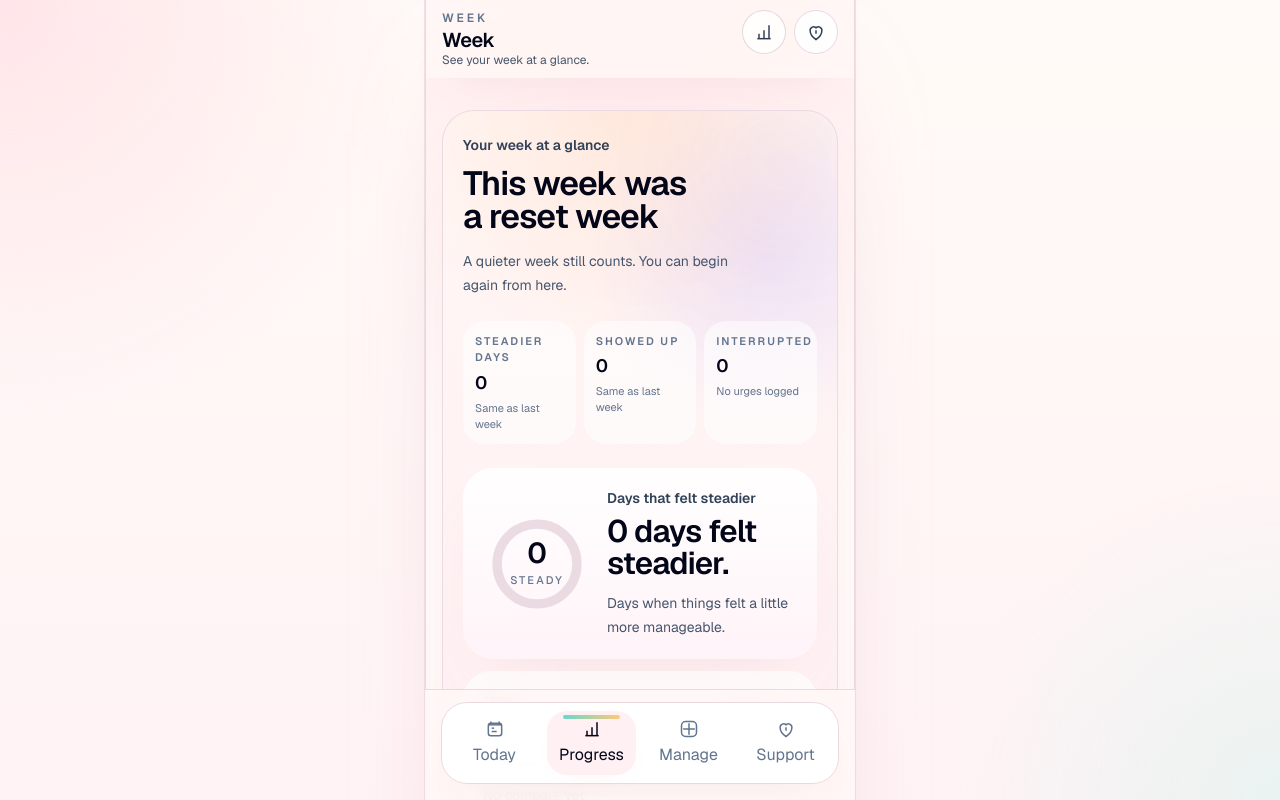
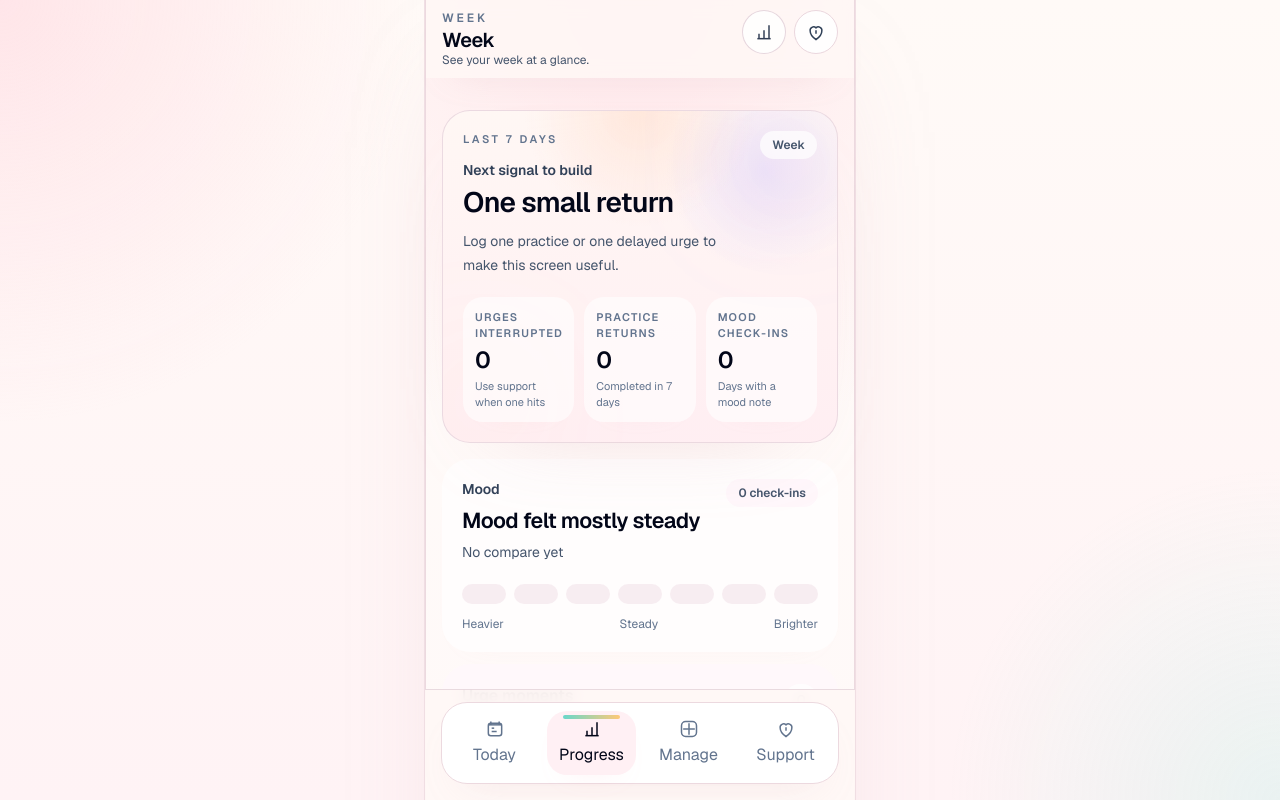
Before and after one commit to Sandwich1998/steady, a Next.js app: page / in a window 1280 px wide. Both pictures are taken after a click on the button 764 px from the left and 34 px from the top of the page. Shown: the top 800 px of the page. Built offline with nearby package versions, Linux system fonts and the light colour scheme; no server answers; the database is empty.

Commit message:
Clarify weekly progress snapshot

```diff
--- a/scripts/smoke-test.mjs
+++ b/scripts/smoke-test.mjs
@@ -11,7 +11,7 @@ try {
   await page.goto(baseUrl, { waitUntil: "networkidle" });
 
   await page.locator("#bottom-nav-progress").click();
-  await page.getByText("Your week at a glance", { exact: true }).waitFor({ state: "visible" });
+  await page.getByText("Last 7 days", { exact: true }).waitFor({ state: "visible" });
 
   await page.getByRole("button", { name: /manage/i }).click();
   await page.getByText(/set up what you want to return to/i).waitFor({ state: "visible" });
--- a/src/components/dashboard/progress-experience.tsx
+++ b/src/components/dashboard/progress-experience.tsx
@@ -41,52 +41,6 @@ function getMoodLabel(mood: number | null) {
   return mood ? moodTone[mood] : "Unmarked";
 }
 
-function isSteadierDay(day: {
-  mood: number | null;
-  completed: boolean;
-  urgesCount: number;
-  resistedCount: number;
-  actedCount: number;
-}) {
-  if (day.urgesCount > 0) {
-    return day.resistedCount > day.actedCount;
-  }
-
-  if (day.mood !== null) {
-    return day.mood >= 3 && day.completed;
-  }
-
-  return day.completed;
-}
-
-function getWeekHeadline(brightDays: number, calmDays: number, moodAverage: number | null) {
-  if (brightDays >= 5 && calmDays >= 4) return "You gave this week something solid";
-  if (brightDays >= 4) return "You kept coming back this week";
-  if (moodAverage !== null && moodAverage >= 4) return "This week felt a little lighter";
-  if (brightDays >= 2) return "You kept showing up this week";
-  return "This week was a reset week";
-}
-
-function getWeekSupportCopy(
-  brightDays: number,
-  calmDays: number,
-  totalCompletions: number,
-  moodAverage: number | null,
-) {
-  if (brightDays > 0 || calmDays > 0 || totalCompletions > 0 || moodAverage !== null) {
-    return "You kept coming back, and most days had something to build on.";
-  }
-
-  return "A quieter week still counts. You can begin again from here.";
-}
-
-function getDeltaLabel(current: number, previous: number) {
-  const delta = current - previous;
-  if (delta === 0) return "Same as last week";
-  if (delta > 0) return `${delta} more than last week`;
-  return `${Math.abs(delta)} less than last week`;
-}
-
 function getMoodShiftLabel(current: number | null, previous: number | null) {
   if (current === null || previous === null) return "No compare yet";
   if (current === previous) return "About the same as last week";
@@ -101,14 +55,44 @@ function getMoodColorClass(mood: number | null) {
   return "bg-[#69d7ca]";
 }
 
+function getPrimarySignal(totalResisted: number, totalUrges: number, totalCompletions: number) {
+  if (totalUrges > 0 && totalResisted > 0) {
+    return {
+      eyebrow: "Strongest signal",
+      line: `${totalResisted} urge interruption${totalResisted === 1 ? "" : "s"}`,
+      note: `${totalUrges} urge moment${totalUrges === 1 ? "" : "s"} logged in the last 7 days.`,
+    };
+  }
+
+  if (totalUrges > 0) {
+    return {
+      eyebrow: "Next signal to build",
+      line: "Delay the next urge",
+      note: `${totalUrges} urge moment${totalUrges === 1 ? "" : "s"} logged. One 10-minute delay counts.`,
+    };
+  }
+
+  if (totalCompletions > 0) {
+    return {
+      eyebrow: "Strongest signal",
+      line: `${totalCompletions} practice return${totalCompletions === 1 ? "" : "s"}`,
+      note: "Completions in the last 7 days. Small returns are the point.",
+    };
+  }
+
+  return {
+    eyebrow: "Next signal to build",
+    line: "One small return",
+    note: "Log one practice or one delayed urge to make this screen useful.",
+  };
+}
+
 export function ProgressExperience({
   stats,
   weeklyHistory,
   previousWeekSummary,
   habits,
 }: ProgressExperienceProps) {
-  const brightDays = weeklyHistory.filter((day) => day.completed).length;
-  const calmDays = weeklyHistory.filter(isSteadierDay).length;
   const totalCompletions = weeklyHistory.reduce((sum, day) => sum + day.completionsCount, 0);
   const totalRestDays = weeklyHistory.reduce((sum, day) => sum + day.restCount, 0);
   const totalResisted = weeklyHistory.reduce((sum, day) => sum + day.resistedCount, 0);
@@ -125,8 +109,7 @@ export function ProgressExperience({
   const moodShiftLabel = getMoodShiftLabel(moodAverage, previousWeekSummary.moodAverage);
   const maxCompletions = Math.max(...weeklyHistory.map((day) => day.completionsCount), 1);
   const bestDay = [...weeklyHistory].sort((a, b) => b.completionsCount - a.completionsCount)[0] ?? null;
-  const headline = getWeekHeadline(brightDays, calmDays, moodAverage);
-  const supportCopy = getWeekSupportCopy(brightDays, calmDays, totalCompletions, moodAverage);
+  const primarySignal = getPrimarySignal(totalResisted, totalUrges, totalCompletions);
   const practiceMixLabel =
     stats.totalHabits > 0
       ? stats.buildHabits > stats.breakHabits
@@ -135,9 +118,6 @@ export function ProgressExperience({
           ? `The harder patterns need a little more support right now.`
           : `Your repeat and loosen practices both mattered this week.`
       : "No practices set yet.";
-  const calmRingRadius = 34;
-  const calmRingCircumference = 2 * Math.PI * calmRingRadius;
-  const calmRingOffset = calmRingCircumference - (calmDays / 7) * calmRingCircumference;
   const bestDayCopy =
     bestDay && bestDay.completionsCount > 0
       ? `${bestDay.label} felt strongest. You showed up ${bestDay.completionsCount} time${bestDay.completionsCount === 1 ? "" : "s"}.`
@@ -151,111 +131,72 @@ export function ProgressExperience({
         ? `${totalResisted} interruptions and ${totalActed} slip${totalActed === 1 ? "" : "s"}. Keep practicing the quick return.`
         : `${totalResisted} urge interruption${totalResisted === 1 ? "" : "s"} logged. You are building delay.`
       : "No urge moments logged yet. Use the button when the pull shows up.";
-  const comparisonItems = [
+  const heroStats = [
     {
-      label: "Steadier days",
-      value: calmDays,
-      sublabel: getDeltaLabel(calmDays, previousWeekSummary.calmDays),
+      label: "Urges interrupted",
+      value: totalUrges > 0 ? `${totalResisted}/${totalUrges}` : "0",
+      sublabel: totalUrges > 0 ? "Handled before acting" : "Use support when one hits",
     },
     {
-      label: "Showed up",
+      label: "Practice returns",
       value: totalCompletions,
-      sublabel: getDeltaLabel(totalCompletions, previousWeekSummary.completions),
+      sublabel: "Completed in 7 days",
     },
     {
-      label: "Interrupted",
-      value: totalResisted,
-      sublabel: totalUrges > 0 ? `${totalResisted} of ${totalUrges} urges` : "No urges logged",
+      label: "Mood check-ins",
+      value: averageMoodSource.length,
+      sublabel: "Days with a mood note",
     },
   ];
 
   return (
     <div className="grid gap-4">
-      <section className="app-hero relative overflow-hidden rounded-[32px] px-5 py-6">
-        <div className="pointer-events-none absolute right-0 top-0 h-28 w-28 rounded-full bg-[rgba(184,166,255,0.13)] blur-3xl" />
-        <div className="pointer-events-none absolute left-0 bottom-0 h-24 w-24 rounded-full bg-[rgba(255,201,120,0.14)] blur-3xl" />
+      <section className="app-hero relative overflow-hidden rounded-[28px] px-5 py-5">
+        <div className="pointer-events-none absolute right-0 top-0 h-24 w-24 rounded-full bg-[rgba(184,166,255,0.1)] blur-3xl" />
+        <div className="pointer-events-none absolute left-0 bottom-0 h-20 w-20 rounded-full bg-[rgba(255,201,120,0.12)] blur-3xl" />
 
         <div className="relative">
-          <div className="text-sm font-semibold text-slate-700">Your week at a glance</div>
-          <h2 className="mt-3 max-w-[15rem] text-[2.1rem] font-semibold leading-[0.98] tracking-tight text-slate-950">
-            {headline}
+          <div className="flex items-start justify-between gap-4">
+            <div className="min-w-0">
+              <div className="text-[11px] font-semibold uppercase tracking-[0.24em] text-slate-500">
+                Last 7 days
+              </div>
+              <div className="mt-3 text-sm font-semibold text-slate-700">{primarySignal.eyebrow}</div>
+              <h2 className="mt-2 text-[1.75rem] font-semibold leading-[1.05] tracking-tight text-slate-950">
+                {primarySignal.line}
               </h2>
-          <p className="mt-4 max-w-[18rem] text-sm leading-6 text-slate-600">{supportCopy}</p>
+              <p className="mt-3 max-w-[19rem] text-sm leading-6 text-slate-600">{primarySignal.note}</p>
+            </div>
+            <div className="shrink-0 rounded-full bg-white/72 px-3 py-1.5 text-xs font-semibold text-slate-600">
+              Week
+            </div>
+          </div>
 
-          <div className="mt-6 grid grid-cols-3 gap-2">
-            {comparisonItems.map((item) => (
+          <div className="mt-5 grid grid-cols-3 gap-2.5">
+            {heroStats.map((item) => (
               <div
                 key={item.label}
-                className="rounded-[22px] bg-white/56 px-3 py-3 shadow-[0_12px_28px_-28px_rgba(214,173,183,0.22)]"
+                className="rounded-[20px] bg-white/62 px-3 py-3 shadow-[0_12px_28px_-28px_rgba(214,173,183,0.22)]"
               >
-                <div className="text-[11px] font-semibold uppercase tracking-[0.18em] text-slate-500">
+                <div className="min-h-8 text-[11px] font-semibold uppercase leading-4 tracking-[0.11em] text-slate-500">
                   {item.label}
                 </div>
-                <div className="mt-2 text-lg font-semibold leading-none text-slate-950">
+                <div className="mt-2 text-[1.45rem] font-semibold leading-none text-slate-950">
                   {item.value}
                 </div>
-                <div className="mt-2 text-[11px] leading-4 text-slate-500">{item.sublabel}</div>
+                <div className="mt-1.5 text-[11px] leading-4 text-slate-500">{item.sublabel}</div>
               </div>
             ))}
           </div>
+        </div>
+      </section>
 
-          <article className="mt-6 rounded-[30px] bg-[linear-gradient(180deg,rgba(255,255,255,0.97)_0%,rgba(255,244,249,0.92)_100%)] px-5 py-5 shadow-[0_28px_60px_-36px_rgba(214,173,183,0.34)]">
-            <div className="grid grid-cols-[auto_minmax(0,1fr)] items-center gap-4">
-              <div className="relative h-[6.75rem] w-[6.75rem] shrink-0">
-                <svg viewBox="0 0 92 92" className="-rotate-90">
-                  <circle
-                    cx="46"
-                    cy="46"
-                    r={calmRingRadius}
-                    stroke="rgba(233,217,224,0.92)"
-                    strokeWidth="8"
-                    fill="none"
-                  />
-                  <circle
-                    cx="46"
-                    cy="46"
-                    r={calmRingRadius}
-                    stroke="url(#steadyWeekRing)"
-                    strokeWidth="8"
-                    strokeLinecap="round"
-                    fill="none"
-                    strokeDasharray={calmRingCircumference}
-                    strokeDashoffset={calmRingOffset}
-                  />
-                  <defs>
-                    <linearGradient id="steadyWeekRing" x1="0%" y1="0%" x2="100%" y2="100%">
-                      <stop offset="0%" stopColor="#69d7ca" />
-                      <stop offset="100%" stopColor="#ffc978" />
-                    </linearGradient>
-                  </defs>
-                </svg>
-                <div className="pointer-events-none absolute inset-0 flex flex-col items-center justify-center">
-                  <div className="text-[1.8rem] font-semibold leading-none text-slate-950">
-                    {calmDays}
-                  </div>
-                  <div className="mt-1 text-[11px] font-medium uppercase tracking-[0.2em] text-slate-500">
-                    steady
-                  </div>
-                </div>
-              </div>
-
-              <div className="min-w-0">
-                <div className="text-sm font-semibold text-slate-700">Days that felt steadier</div>
-                <div className="mt-2 text-[1.95rem] font-semibold leading-[1.02] tracking-tight text-slate-950">
-                  {calmDays} day{calmDays === 1 ? "" : "s"} felt steadier.
-                </div>
-                <div className="mt-3 text-sm leading-6 text-slate-600">
-                  Days when things felt a little more manageable.
-                </div>
-              </div>
-            </div>
-          </article>
-
-          <article className="mt-3 rounded-[28px] bg-white/62 px-5 py-5 shadow-[0_18px_42px_-34px_rgba(214,173,183,0.22)]">
+      <section className="grid gap-3">
+        <article className="rounded-[28px] bg-white/70 px-5 py-5 shadow-[0_12px_30px_-28px_rgba(214,173,183,0.16)]">
           <div className="flex items-start justify-between gap-3">
             <div className="min-w-0">
               <div className="text-sm font-semibold text-slate-700">Mood</div>
-                <div className="mt-2 text-[1.45rem] font-semibold leading-tight tracking-tight text-slate-950">
+              <div className="mt-2 text-[1.35rem] font-semibold leading-tight tracking-tight text-slate-950">
                 Mood felt mostly steady
               </div>
               <div className="mt-1.5 text-sm leading-6 text-slate-600">{moodShiftLabel}</div>
@@ -285,7 +226,18 @@ export function ProgressExperience({
             <span>Brighter</span>
           </div>
         </article>
+
+        <article className="rounded-[28px] bg-[#fff8fb] px-5 py-5 shadow-[0_10px_24px_-24px_rgba(214,173,183,0.1)]">
+          <div className="flex items-start justify-between gap-4">
+            <div>
+              <div className="text-base font-semibold text-slate-950">Urge moments</div>
+              <p className="mt-2 text-sm leading-6 text-slate-600">{controlCopy}</p>
             </div>
+            <div className="shrink-0 rounded-full bg-white/78 px-3 py-1.5 text-sm font-semibold text-slate-700">
+              {totalUrges > 0 ? `${totalResisted}/${totalUrges}` : "0"}
+            </div>
+          </div>
+        </article>
       </section>
 
       <article className="rounded-[30px] bg-white/74 px-5 py-5 shadow-[0_16px_38px_-34px_rgba(214,173,183,0.18)]">
@@ -340,12 +292,6 @@ export function ProgressExperience({
                 : "No day stood out yet"}
             </span>
           </div>
-          <div className="flex items-start justify-between gap-3 text-sm">
-            <span className="text-slate-500">Urges</span>
-            <span className="text-right font-medium text-slate-900">
-              {controlCopy}
-            </span>
-          </div>
           {totalRestDays > 0 ? (
             <div className="flex items-start justify-between gap-3 text-sm">
               <span className="text-slate-500">Rest days</span>
```
Lines whose indentation alone changed are shown as unchanged.
